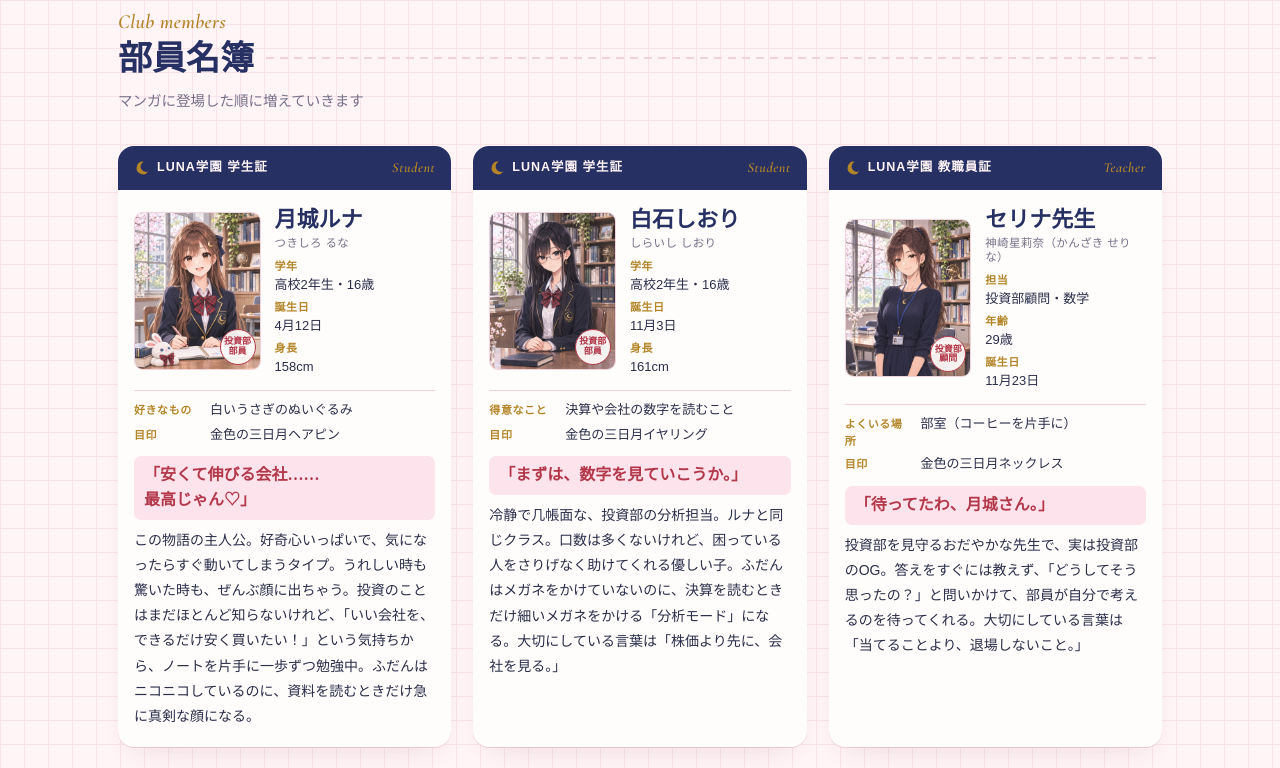
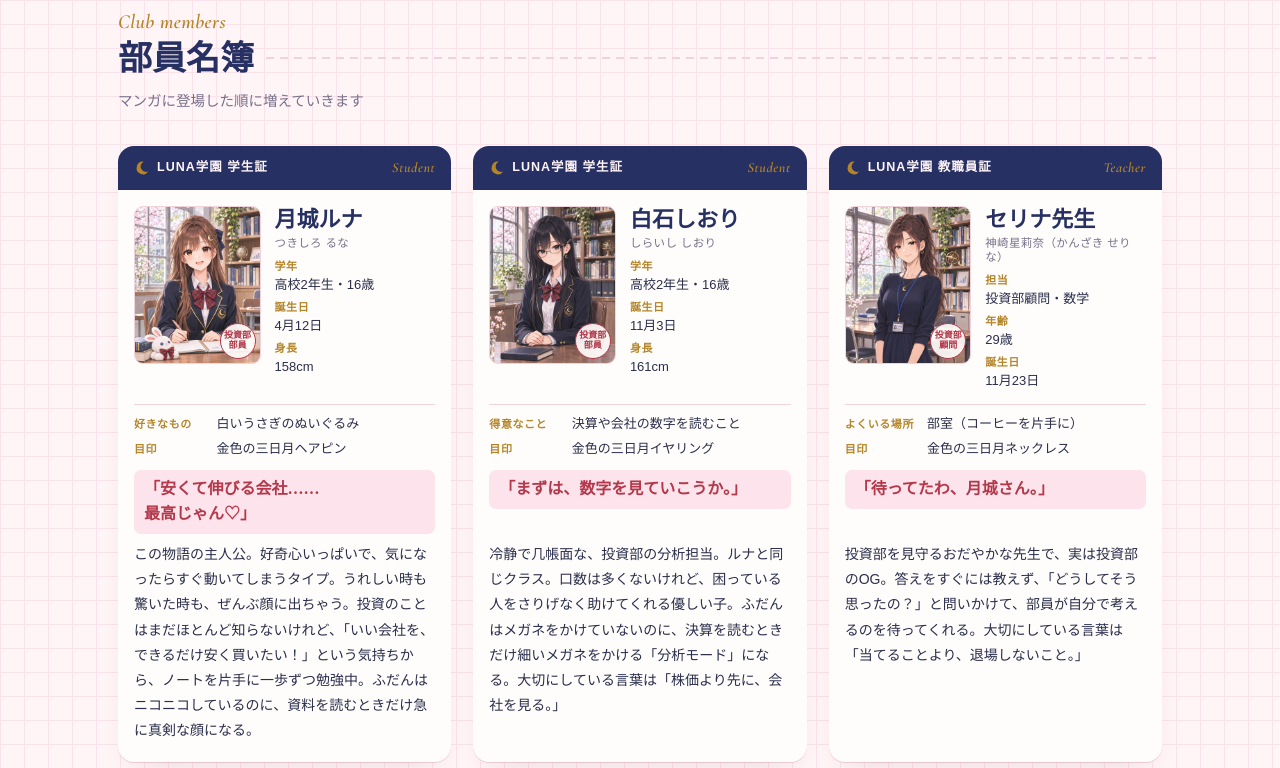
Before and after one commit to LUNACoAgents/LUNACoAgents.github.io, a plain HTML site: page index.html in a window 1280 px wide. Shown: the part 1992-2760 px from the top of the page. Drawn offline with nearby package versions, Linux system fonts and the light colour scheme; a web font is replaced by a local one.

Commit message:
部員カードの写真と紹介文の高さをそろえる

```diff
--- a/index.html
+++ b/index.html
@@ -185,7 +185,7 @@ h2::after{content:"";flex:1;height:2px;min-width:30px;background:repeating-linea
 .idhead span{display:flex;align-items:center;gap:7px}
 .idhead svg{width:16px;height:16px;flex:none;color:var(--gold)}
 .idhead .en{font-size:14px;letter-spacing:.04em;color:var(--gold);font-weight:600}
-.idbody{display:grid;grid-template-columns:minmax(0,42%) minmax(0,1fr);align-items:center;gap:14px;padding:16px var(--card-inset) 0}
+.idbody{display:grid;grid-template-columns:minmax(0,42%) minmax(0,1fr);align-items:start;gap:14px;padding:16px var(--card-inset) 0}
 .ph{position:relative}
 .ph img{width:100%;height:auto;aspect-ratio:4/5;display:block;border-radius:9px;border:1px solid var(--line)}
 .hanko{position:absolute;right:5px;bottom:5px;width:36px;height:36px;border:1.5px solid var(--crimson);color:var(--crimson);border-radius:50%;
@@ -196,11 +196,17 @@ h2::after{content:"";flex:1;height:2px;min-width:30px;background:repeating-linea
 .prof dt{color:var(--gold);font-weight:700;font-size:11px;letter-spacing:.05em}
 .prof dd{margin:0}
 .idfacts{margin:14px var(--card-inset) 0;padding-top:9px;border-top:1px solid var(--line)}
-.idfacts div{display:grid;grid-template-columns:5.3em minmax(0,1fr);align-items:baseline;gap:7px}
+.idfacts div{display:grid;grid-template-columns:5.8em minmax(0,1fr);align-items:baseline;gap:7px}
 .idcard q{display:block;margin:12px var(--card-inset) 8px;padding:7px 10px;border-radius:7px;background:var(--pinksoft);
   font-family:var(--hand);font-weight:600;font-size:16px;line-height:1.55;color:var(--crimson);quotes:"「" "」";text-wrap:pretty}
 .idcard .quote-end{white-space:nowrap}
 .idcard p{margin:0 var(--card-inset);font-size:14px;line-height:1.8;overflow-wrap:anywhere}
+@supports (grid-template-rows:subgrid){
+  @media (min-width:601px){
+    .idcard{display:grid;grid-row:span 5;grid-template-rows:subgrid;row-gap:0}
+    .idcard q{align-self:start}
+  }
+}
 .soon{margin-top:28px;display:grid;grid-template-columns:repeat(3,1fr);gap:16px}
 .soon div{border:2px dashed var(--line);border-radius:16px;padding:14px 16px;display:flex;align-items:center;gap:14px;color:var(--muted);font-size:13.5px;background:color-mix(in srgb,var(--sheet) 70%,transparent)}
 .soon b{display:grid;place-items:center;width:46px;height:46px;flex:none;border-radius:50%;background:var(--grid);font-size:20px;color:var(--navy)}
```
